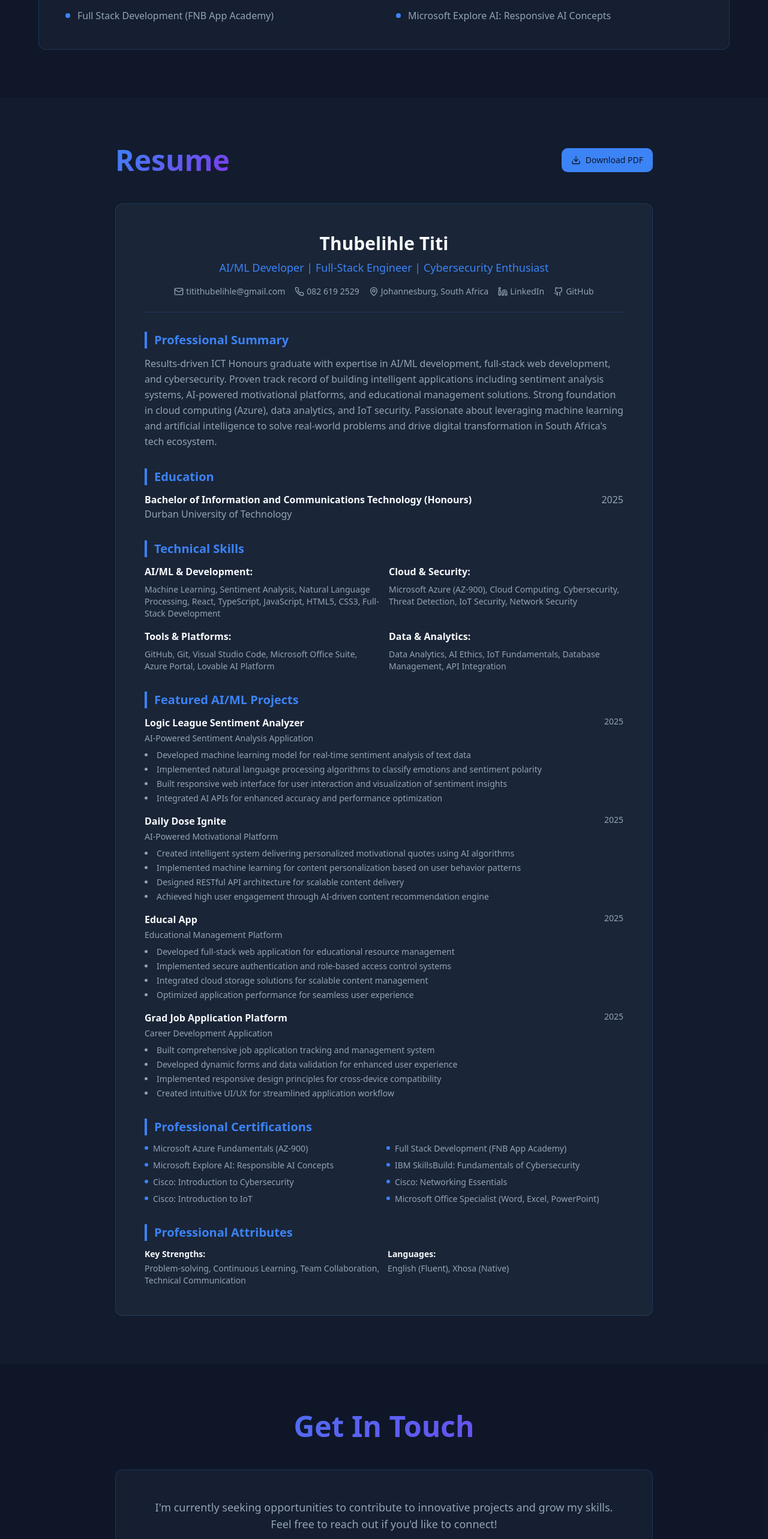
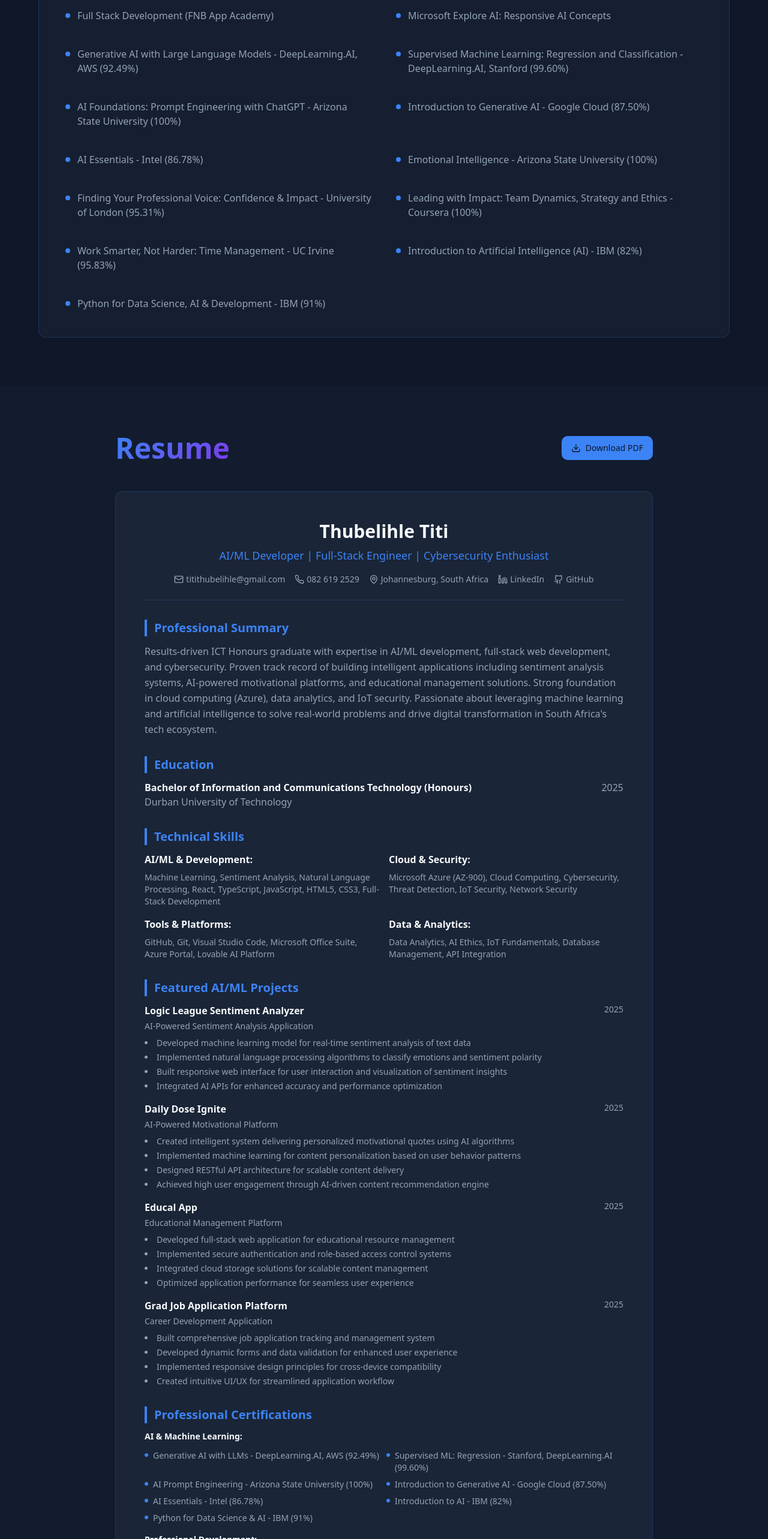
Before and after one commit to Thubellihle/ml-portfolio-launchpad, a React (Vite) app: page / in a window 1280 px wide. Shown: the part 3207-5773 px from the top of the page at 60% size. Built offline with nearby package versions, Linux system fonts and the light colour scheme; the HTML template or start-up script is replaced by a standard one.

Commit message:
Add Coursera courses to portfolio

```diff
--- a/src/components/Resume.tsx
+++ b/src/components/Resume.tsx
@@ -195,6 +195,65 @@ const Resume = () => {
             <h3 className="text-xl font-bold text-primary mb-3 border-l-4 border-primary pl-3">
               Professional Certifications
             </h3>
+
+            <div className="mb-4">
+              <p className="font-semibold text-sm mb-3">AI & Machine Learning:</p>
+              <div className="grid md:grid-cols-2 gap-2 text-sm">
+                <div className="flex items-start gap-2">
+                  <div className="h-1.5 w-1.5 rounded-full bg-primary mt-1.5 flex-shrink-0" />
+                  <p className="text-muted-foreground">Generative AI with LLMs - DeepLearning.AI, AWS (92.49%)</p>
+                </div>
+                <div className="flex items-start gap-2">
+                  <div className="h-1.5 w-1.5 rounded-full bg-primary mt-1.5 flex-shrink-0" />
+                  <p className="text-muted-foreground">Supervised ML: Regression - Stanford, DeepLearning.AI (99.60%)</p>
+                </div>
+                <div className="flex items-start gap-2">
+                  <div className="h-1.5 w-1.5 rounded-full bg-primary mt-1.5 flex-shrink-0" />
+                  <p className="text-muted-foreground">AI Prompt Engineering - Arizona State University (100%)</p>
+                </div>
+                <div className="flex items-start gap-2">
+                  <div className="h-1.5 w-1.5 rounded-full bg-primary mt-1.5 flex-shrink-0" />
+                  <p className="text-muted-foreground">Introduction to Generative AI - Google Cloud (87.50%)</p>
+                </div>
+                <div className="flex items-start gap-2">
+                  <div className="h-1.5 w-1.5 rounded-full bg-primary mt-1.5 flex-shrink-0" />
+                  <p className="text-muted-foreground">AI Essentials - Intel (86.78%)</p>
+                </div>
+                <div className="flex items-start gap-2">
+                  <div className="h-1.5 w-1.5 rounded-full bg-primary mt-1.5 flex-shrink-0" />
+                  <p className="text-muted-foreground">Introduction to AI - IBM (82%)</p>
+                </div>
+                <div className="flex items-start gap-2">
+                  <div className="h-1.5 w-1.5 rounded-full bg-primary mt-1.5 flex-shrink-0" />
+                  <p className="text-muted-foreground">Python for Data Science & AI - IBM (91%)</p>
+                </div>
+              </div>
+            </div>
+
+            <div className="mb-4">
+              <p className="font-semibold text-sm mb-3">Professional Development:</p>
+              <div className="grid md:grid-cols-2 gap-2 text-sm">
+                <div className="flex items-start gap-2">
+                  <div className="h-1.5 w-1.5 rounded-full bg-primary mt-1.5 flex-shrink-0" />
+                  <p className="text-muted-foreground">Emotional Intelligence - Arizona State University (100%)</p>
+                </div>
+                <div className="flex items-start gap-2">
+                  <div className="h-1.5 w-1.5 rounded-full bg-primary mt-1.5 flex-shrink-0" />
+                  <p className="text-muted-foreground">Professional Voice & Impact - University of London (95.31%)</p>
+                </div>
+                <div className="flex items-start gap-2">
+                  <div className="h-1.5 w-1.5 rounded-full bg-primary mt-1.5 flex-shrink-0" />
+                  <p className="text-muted-foreground">Leading with Impact - Coursera (100%)</p>
+                </div>
+                <div className="flex items-start gap-2">
+                  <div className="h-1.5 w-1.5 rounded-full bg-primary mt-1.5 flex-shrink-0" />
+                  <p className="text-muted-foreground">Time Management - UC Irvine (95.83%)</p>
+                </div>
+              </div>
+            </div>
+
+            <div>
+              <p className="font-semibold text-sm mb-3">Technical & Cloud:</p>
               <div className="grid md:grid-cols-2 gap-2 text-sm">
                 <div className="flex items-start gap-2">
                   <div className="h-1.5 w-1.5 rounded-full bg-primary mt-1.5 flex-shrink-0" />
@@ -206,11 +265,11 @@ const Resume = () => {
                 </div>
                 <div className="flex items-start gap-2">
                   <div className="h-1.5 w-1.5 rounded-full bg-primary mt-1.5 flex-shrink-0" />
-                <p className="text-muted-foreground">Microsoft Explore AI: Responsible AI Concepts</p>
+                  <p className="text-muted-foreground">Microsoft Explore AI: Responsible AI</p>
                 </div>
                 <div className="flex items-start gap-2">
                   <div className="h-1.5 w-1.5 rounded-full bg-primary mt-1.5 flex-shrink-0" />
-                <p className="text-muted-foreground">IBM SkillsBuild: Fundamentals of Cybersecurity</p>
+                  <p className="text-muted-foreground">Cybersecurity Fundamentals - IBM SkillsBuild</p>
                 </div>
                 <div className="flex items-start gap-2">
                   <div className="h-1.5 w-1.5 rounded-full bg-primary mt-1.5 flex-shrink-0" />
@@ -226,7 +285,8 @@ const Resume = () => {
                 </div>
                 <div className="flex items-start gap-2">
                   <div className="h-1.5 w-1.5 rounded-full bg-primary mt-1.5 flex-shrink-0" />
-                <p className="text-muted-foreground">Microsoft Office Specialist (Word, Excel, PowerPoint)</p>
+                  <p className="text-muted-foreground">Microsoft Office Specialist</p>
+                </div>
               </div>
             </div>
           </div>
--- a/src/components/Skills.tsx
+++ b/src/components/Skills.tsx
@@ -30,6 +30,17 @@ const Skills = () => {
     "Microsoft Azure Fundamentals (AZ900)",
     "Full Stack Development (FNB App Academy)",
     "Microsoft Explore AI: Responsive AI Concepts",
+    "Generative AI with Large Language Models - DeepLearning.AI, AWS (92.49%)",
+    "Supervised Machine Learning: Regression and Classification - DeepLearning.AI, Stanford (99.60%)",
+    "AI Foundations: Prompt Engineering with ChatGPT - Arizona State University (100%)",
+    "Introduction to Generative AI - Google Cloud (87.50%)",
+    "AI Essentials - Intel (86.78%)",
+    "Emotional Intelligence - Arizona State University (100%)",
+    "Finding Your Professional Voice: Confidence & Impact - University of London (95.31%)",
+    "Leading with Impact: Team Dynamics, Strategy and Ethics - Coursera (100%)",
+    "Work Smarter, Not Harder: Time Management - UC Irvine (95.83%)",
+    "Introduction to Artificial Intelligence (AI) - IBM (82%)",
+    "Python for Data Science, AI & Development - IBM (91%)",
   ];
 
   return (
```
Lines whose indentation alone changed are shown as unchanged.
